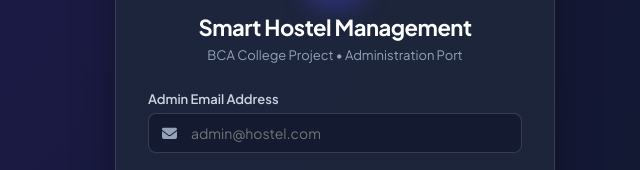
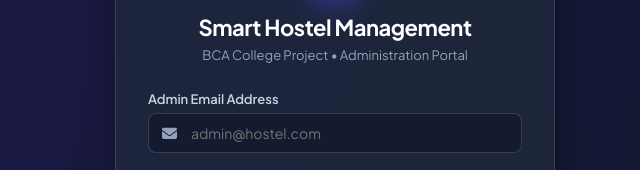
Before and after one commit to ArunGupta76/smart-hostel-management-system, a website: page public/pages/login.html in a window 1280 px wide. Shown: the part 261-431 px from the top of the page, 305-945 px from the left. Drawn offline with Linux system fonts and the light colour scheme.

Commit message:
Updated login page

```diff
--- a/public/pages/login.html
+++ b/public/pages/login.html
@@ -16,7 +16,7 @@
           <i class="fa-solid fa-hotel"></i>
         </div>
         <h1>Smart Hostel Management</h1>
-        <p>BCA College Project • Administration Port</p>
+        <p>BCA College Project • Administration Portal</p>
       </div>
 
       <form id="login-form" class="login-form">
```
